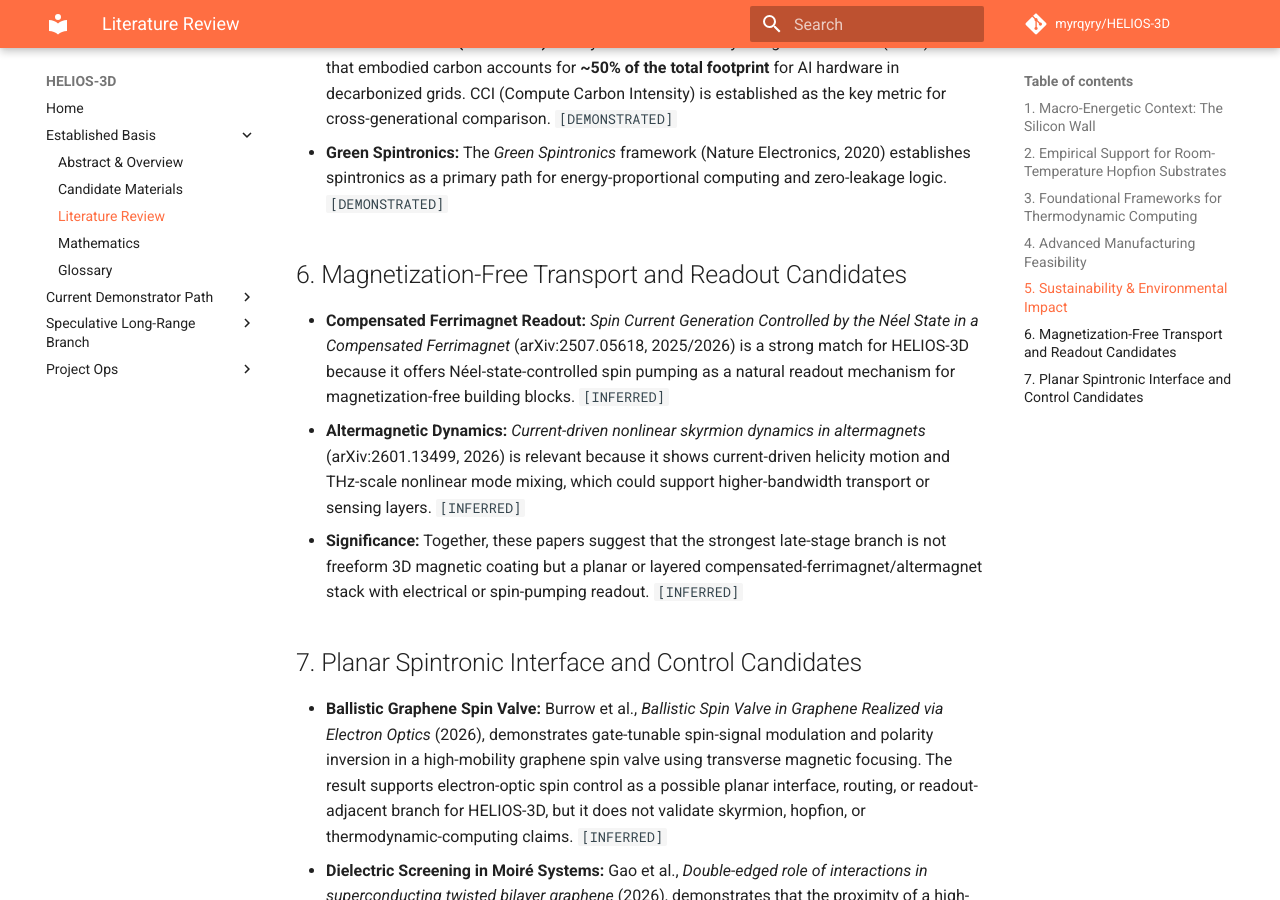
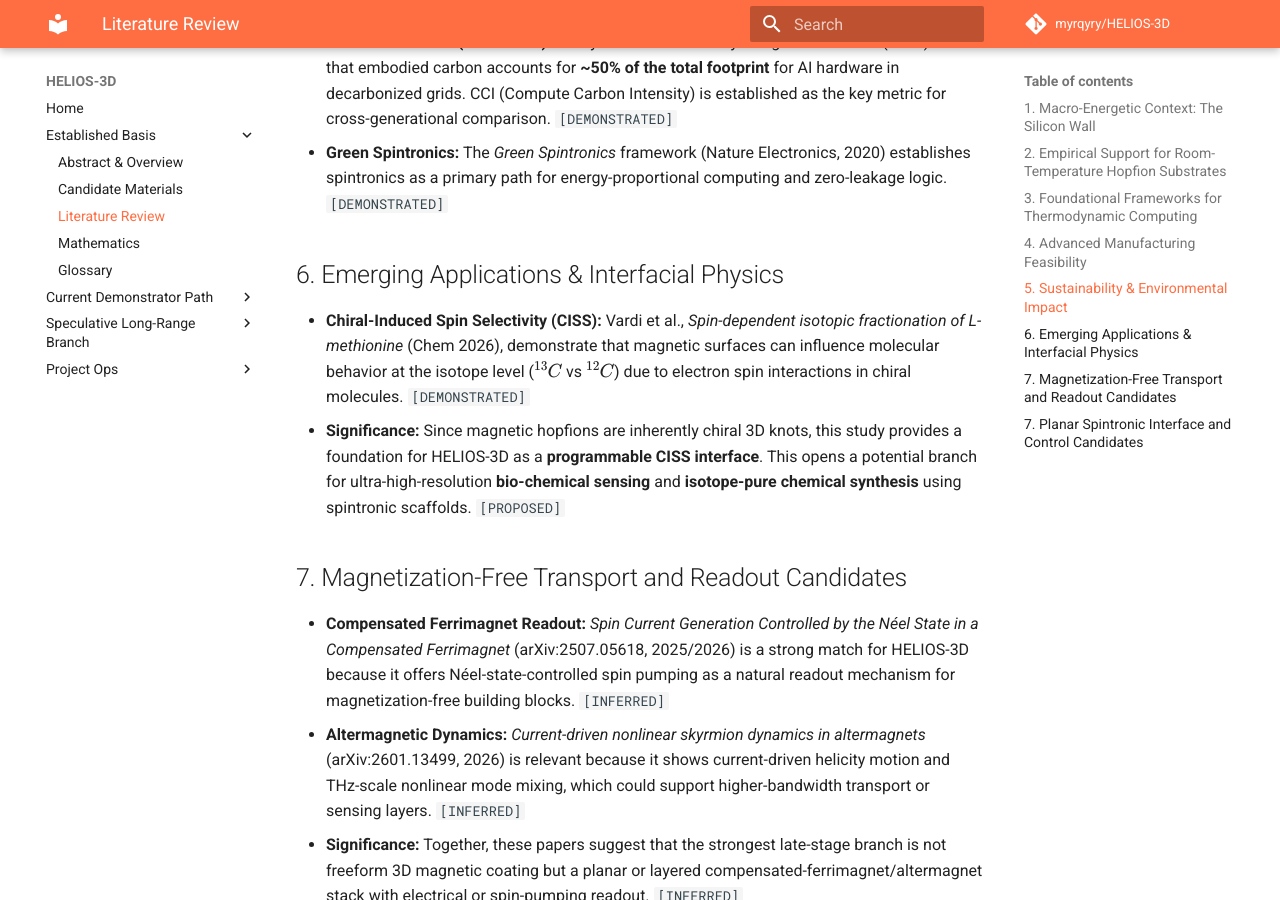
Before and after one commit to myrqyry/HELIOS-3D, an MkDocs documentation site: the page built from docs/LITERATURE_REVIEW.md, in a window 1280 px wide and 900 px high, scrolled down 2432 px. Built offline with MkDocs 1.6.1 and Material for MkDocs 9.7.7, drawn with Linux system fonts in a browser that asks for light colours; comment, search, counter and statistics services are not loaded.

Commit message:
docs: integrate CISS-mediated isotopic fractionation (Vardi et al., 2026) as a sensing modality

```diff
--- a/docs/LITERATURE_REVIEW.md
+++ b/docs/LITERATURE_REVIEW.md
@@ -35,7 +35,11 @@ Recent literature provides a basis for investigating specific heterostructures a
 *   **Embodied Carbon (2025 LCAs):** Lifecycle assessments by Google and NVIDIA (2025) show that embodied carbon accounts for **~50% of the total footprint** for AI hardware in decarbonized grids. CCI (Compute Carbon Intensity) is established as the key metric for cross-generational comparison. `[DEMONSTRATED]`
 *   **Green Spintronics:** The *Green Spintronics* framework (Nature Electronics, 2020) establishes spintronics as a primary path for energy-proportional computing and zero-leakage logic. `[DEMONSTRATED]`
 
-## 6. Magnetization-Free Transport and Readout Candidates
+## 6. Emerging Applications & Interfacial Physics
+*   **Chiral-Induced Spin Selectivity (CISS):** Vardi et al., *Spin-dependent isotopic fractionation of L-methionine* (Chem 2026), demonstrate that magnetic surfaces can influence molecular behavior at the isotope level ($^{13}C$ vs $^{12}C$) due to electron spin interactions in chiral molecules. `[DEMONSTRATED]`
+*   **Significance:** Since magnetic hopfions are inherently chiral 3D knots, this study provides a foundation for HELIOS-3D as a **programmable CISS interface**. This opens a potential branch for ultra-high-resolution **bio-chemical sensing** and **isotope-pure chemical synthesis** using spintronic scaffolds. `[PROPOSED]`
+
+## 7. Magnetization-Free Transport and Readout Candidates
 *   **Compensated Ferrimagnet Readout:** *Spin Current Generation Controlled by the Néel State in a Compensated Ferrimagnet* (arXiv:2507.05618, 2025/2026) is a strong match for HELIOS-3D because it offers Néel-state-controlled spin pumping as a natural readout mechanism for magnetization-free building blocks. `[INFERRED]`
 *   **Altermagnetic Dynamics:** *Current-driven nonlinear skyrmion dynamics in altermagnets* (arXiv:2601.13499, 2026) is relevant because it shows current-driven helicity motion and THz-scale nonlinear mode mixing, which could support higher-bandwidth transport or sensing layers. `[INFERRED]`
 *   **Significance:** Together, these papers suggest that the strongest late-stage branch is not freeform 3D magnetic coating but a planar or layered compensated-ferrimagnet/altermagnet stack with electrical or spin-pumping readout. `[INFERRED]`
```
Also changed, not shown: docs/CLAIMS_MATRIX.md (+1 -0 lines), docs/GLOSSARY.md (+3 -0 lines).
